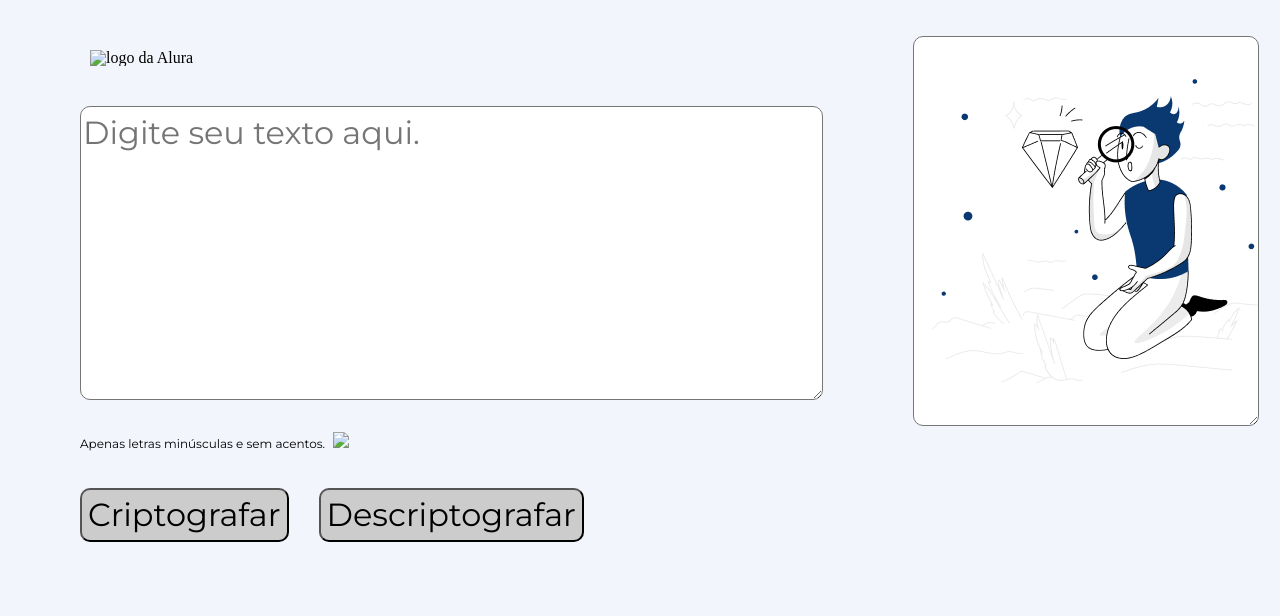
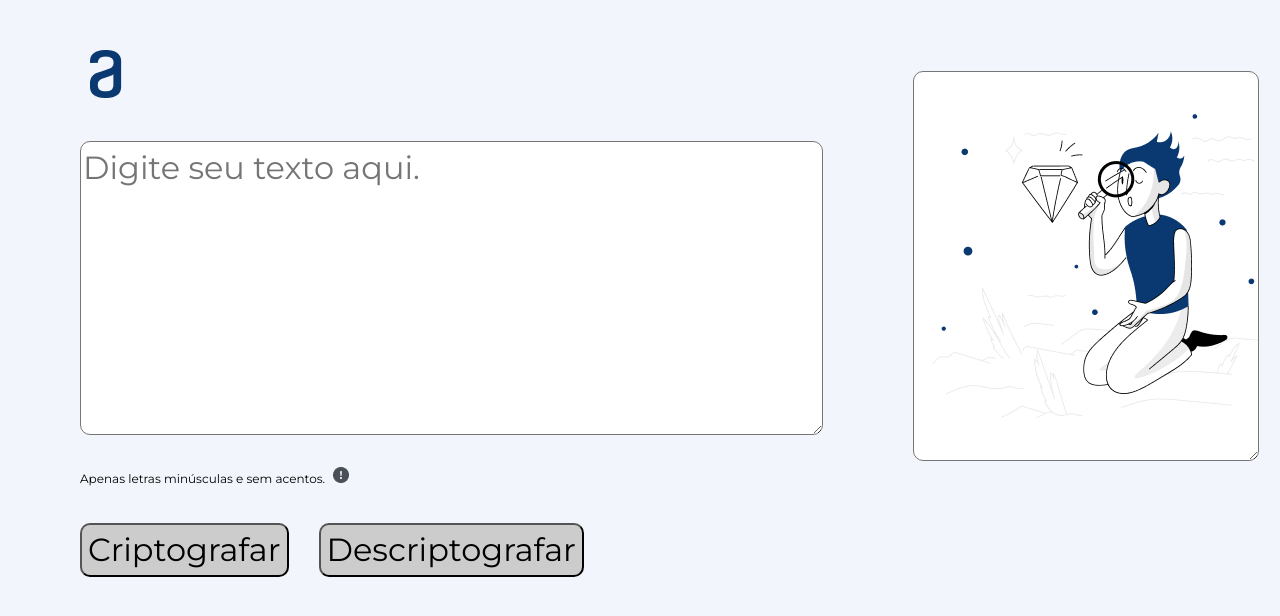
Before and after one commit to jnetto96/decodificador, a plain HTML site: page index.html in a window 1280 px wide. Shown: the top 616 px of the page. Drawn offline with Linux system fonts and the light colour scheme; files whose address does not match are found by name.

Commit message:
Update index.html

```diff
--- a/index.html
+++ b/index.html
@@ -13,7 +13,7 @@
 </head>
 
 <header>
-    <img src="/imagens/logo.png" alt="logo da Alura" class="logo">
+    <img src="logo.png" alt="logo da Alura" class="logo">
 
 </header>
 <body>
@@ -23,7 +23,7 @@
             <textarea class="input-texto" id="" cols="40" rows="6" placeholder="Digite seu texto aqui."></textarea>
             <div>
                 <h6 class="informacao">Apenas letras minúsculas e sem acentos.</h6>
-                <img src="/imagens/Vector.png" class="vector">
+                <img src="Vector.png" class="vector">
             </div>
             <div class="botoes">
                 <button class="encriptar" onclick="btnEncriptar()">Criptografar</button>
```
